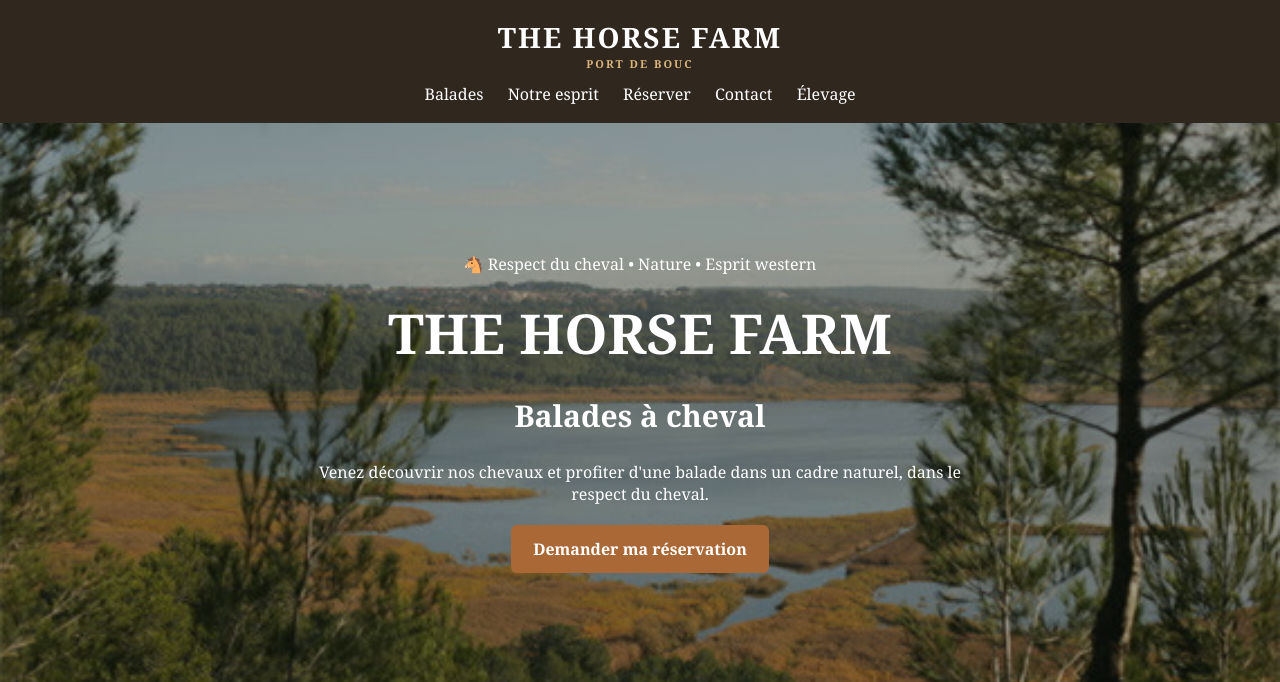
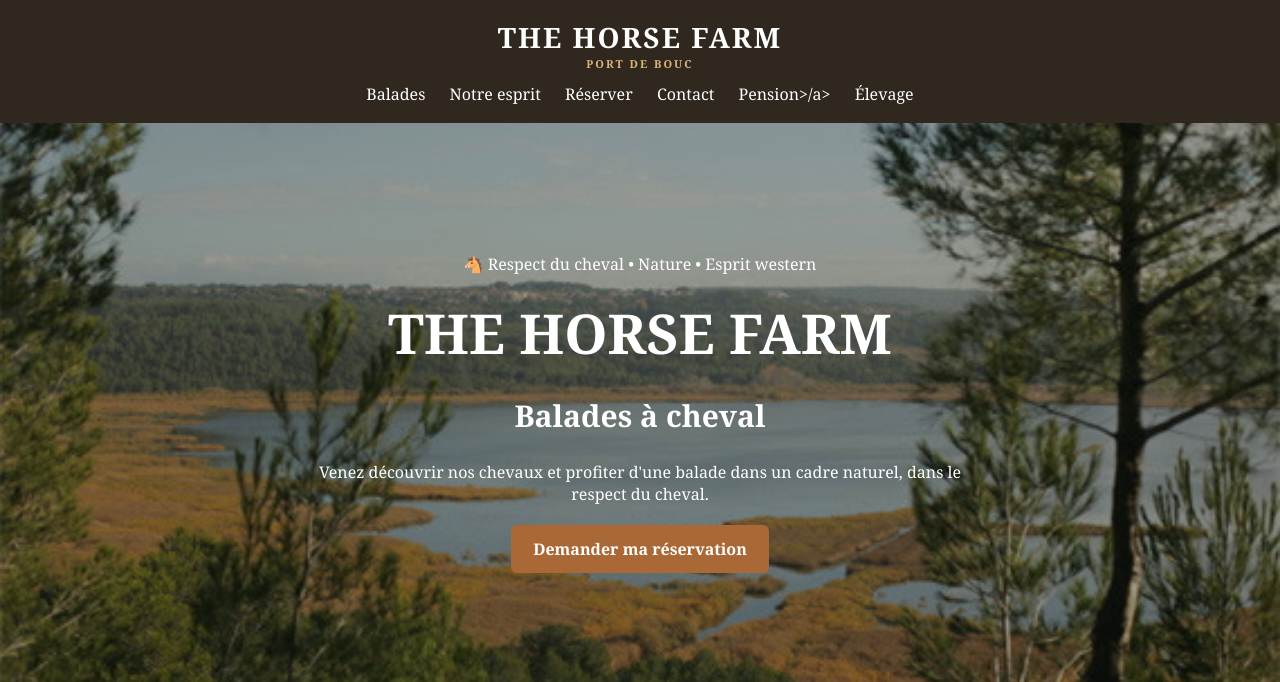
Before and after one commit to cowdream/The-horse-farm, a Flask app: page / in a window 1280 px wide. Shown: the top 682 px of the page. Run offline with Flask 3, Linux system fonts and the light colour scheme.

Commit message:
Update home.html

```diff
--- a/Templates/home.html
+++ b/Templates/home.html
@@ -66,6 +66,7 @@ THE HORSE FARM
 <a href="#esprit">Notre esprit</a>
 <a href="#reservation">Réserver</a>
 <a href="#contact">Contact</a>
+    <a href="/pension">Pension>/a>
     <a href="/elevage-quarter-horse">Élevage</a>
 </nav>
 </header>
```
